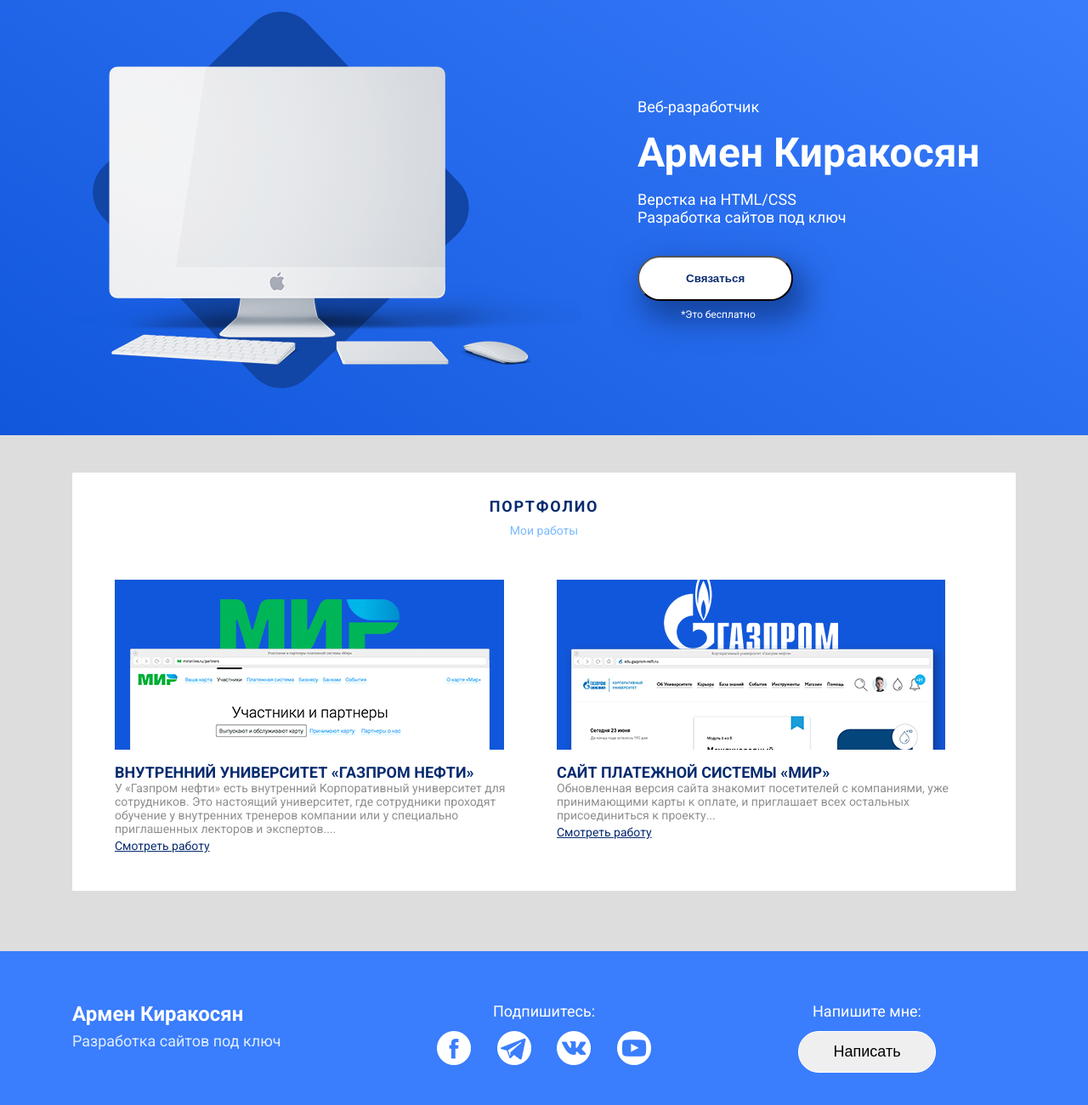
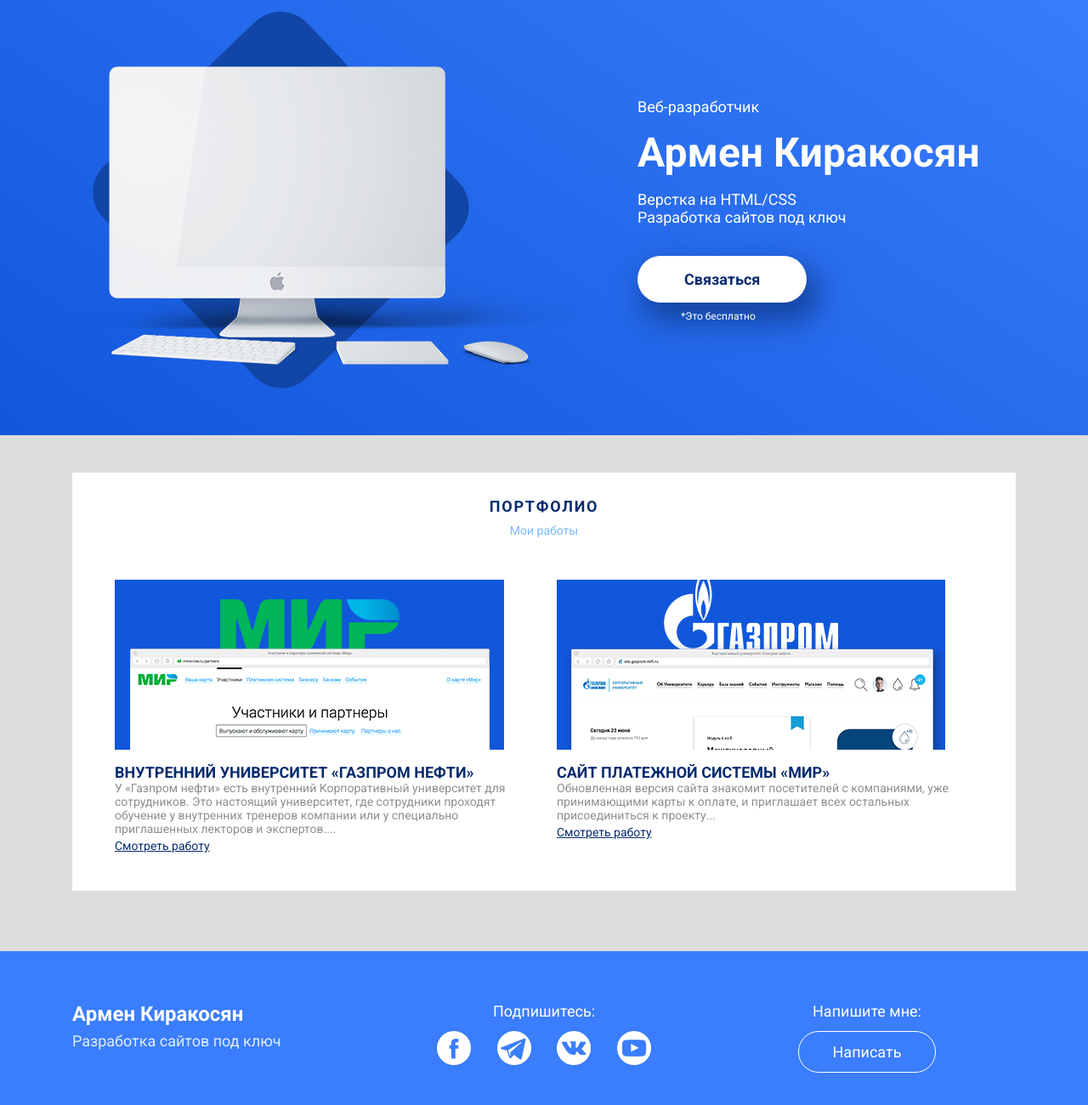
Before and after one commit to CITIZENFOURr/CITIZENFOURr.github.io, a plain HTML site: page index.html in a window 1280 px wide. Shown: the part 46-1346 px from the top of the page at 85% size. Drawn offline with Linux system fonts and the light colour scheme.

Commit message:
Add files via upload

```diff
--- a/css/style.css
+++ b/css/style.css
@@ -44,6 +44,8 @@ header small {
 	font-weight: 700;
 	padding: 17px 55px;t
 	margin-top: 33px;
+	text-decoration: none;
+	display: inline-block;
 }
 .header-button-block {
 	max-width: 190px;
@@ -126,9 +128,10 @@ footer {
 	border-radius: 24px;
 	border: 1px solid #ffffff;
 	font-size: 18px;
-	background-color: transparent
+	background-color: transparent;
 	color: #fff;
 	padding: 13px 40px;
+	text-decoration: none;
 }
 @media (max-width: 992px) {
 	.mainlogo {
--- a/index.html
+++ b/index.html
@@ -22,7 +22,7 @@
 						<h1 class="author-name">Армен Киракосян</h1>
 						<p class="header-subtitle">Верстка на HTML/CSS <br> Разработка сайтов под ключ</p>
 						<div class="header-button-block">
-							<button class="header-btn">Связаться</button>
+							<a href="https://vk.com/specnazoveccc" class="header-btn">Связаться</a>
 							<small>*Это бесплатно</small>
 						</div>
 					</div>
@@ -79,7 +79,7 @@
 					<div class="col-md-4">
 						<div class="footer-fedd-block">
 							<p class="footer-feed">Напишите мне:</p>
-							<button class="footer-btn">Написать</button>
+							<a href="https://vk.com/specnazoveccc" class="footer-btn">Написать</a>
 						</div>
 					</div>
 				</div>
```
